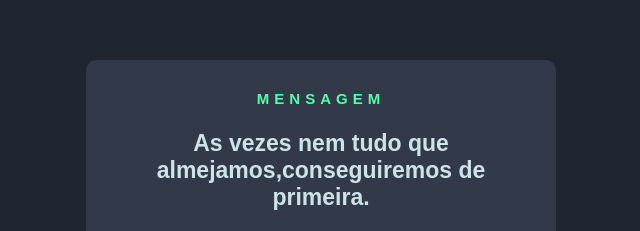
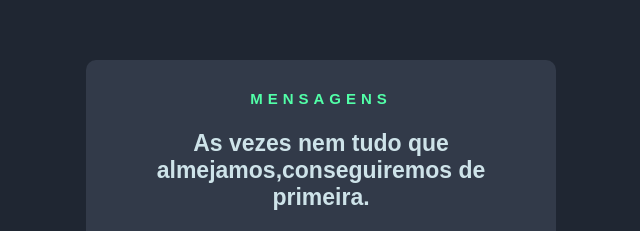
Before and after one commit to Raphaell-Alves/Advice-generator, a plain HTML site: page index.html in a window 1280 px wide. Shown: the part 213-444 px from the top of the page, 319-959 px from the left. Drawn offline with Linux system fonts and the light colour scheme; files that its build step writes are made by us from their sources.

Commit message:
mensagens

```diff
--- a/index.html
+++ b/index.html
@@ -17,7 +17,7 @@
 
     <main class="container">
         <div class="layout">
-            <h2 class="layout-ids">MENSAGEM</h2>
+            <h2 class="layout-ids">MENSAGENS</h2>
             <p class="advice-description">As vezes nem tudo que almejamos,conseguiremos de primeira.</p>
             <picture>
                 <source srcset="./images/pattern-divider-mobile.svg" media="(max-widht: 768px)">
```
